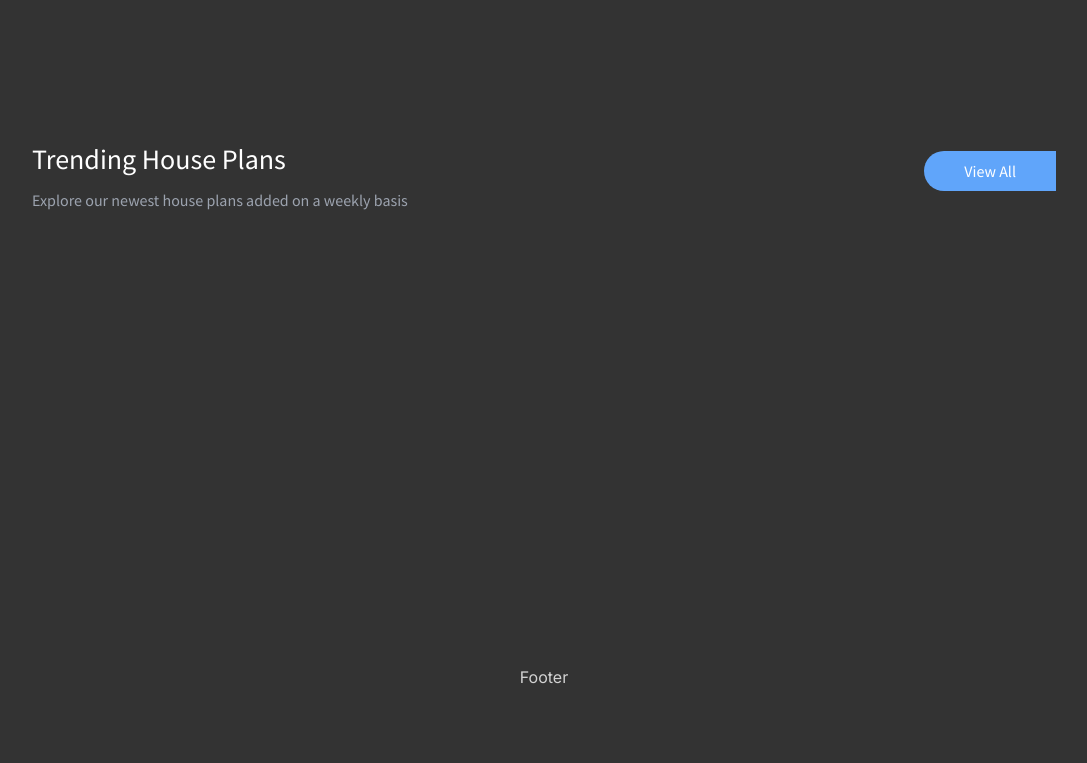
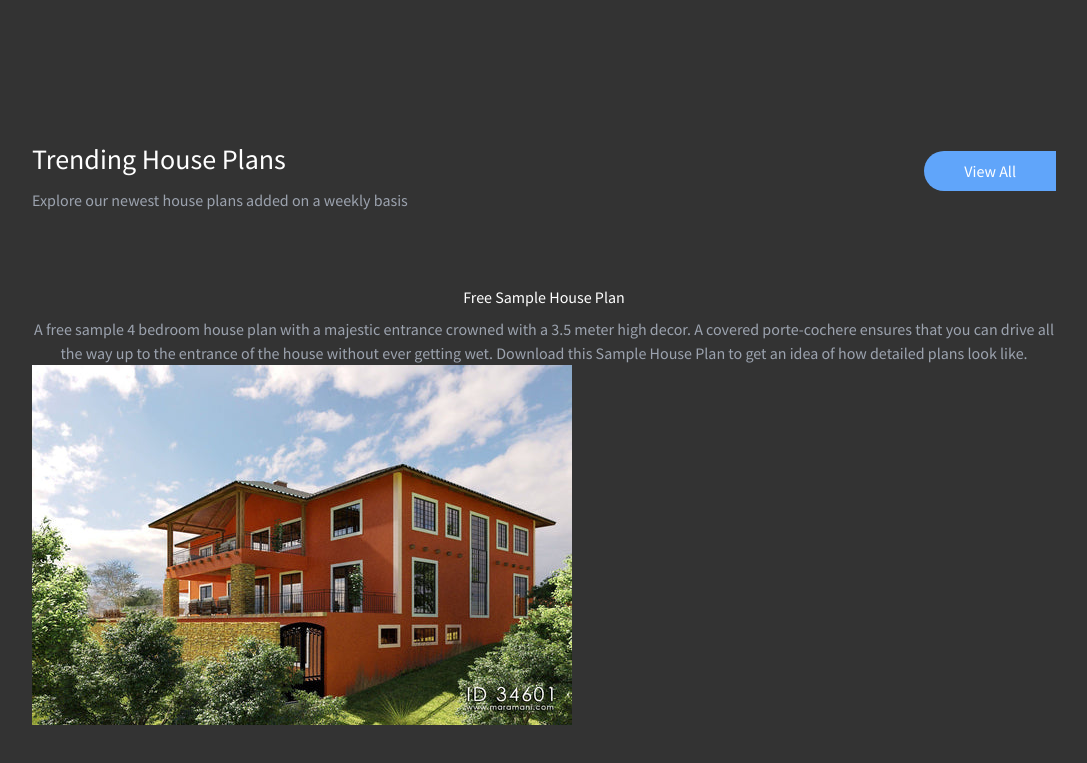
Before and after one commit to cleverAkanimoh/architecture, a React (Create React App) app: page / in a window 1280 px wide. Shown: the part 1077-1840 px from the top of the page, without its empty margins (96-1183 px from the left). Built offline with nearby package versions, Linux system fonts and the light colour scheme; a web font is replaced by a local one.

Commit message:
modified Home.tsx added freeplan.jpg

```diff
--- a/src/Pages/Home.tsx
+++ b/src/Pages/Home.tsx
@@ -5,6 +5,7 @@ import ImageArea from "../Components/home/ImageArea";
 import WelcomeComp from "../Components/home/WelcomeComp";
 import useWindowTitle from "../hooks/useWindowTitle";
 import defaultImage from "../assets/images/defaultimage.jpg";
+import freeImage from "../assets/images/freeplan.jpg";
 import PlansComp from "../Components/home/PlansComp";
 
 export default function Home() {
@@ -64,6 +65,12 @@ export default function Home() {
         text="Explore our newest house plans added on a weekly basis"
         path="view trending"
       />
+
+      <div>
+      <h1>Free Sample House Plan</h1>
+      <p>A free sample 4 bedroom house plan with a majestic entrance crowned with a 3.5 meter high decor. A covered porte-cochere ensures that you can drive all the way up to the entrance of the house without ever getting wet. Download this Sample House Plan to get an idea of how detailed plans look like.</p>
+      <img src={freeImage} alt="" />
+      </div>
     </section>
   );
 }
```
Also changed, not shown: src/assets/images/freeplan.jpg (added).
